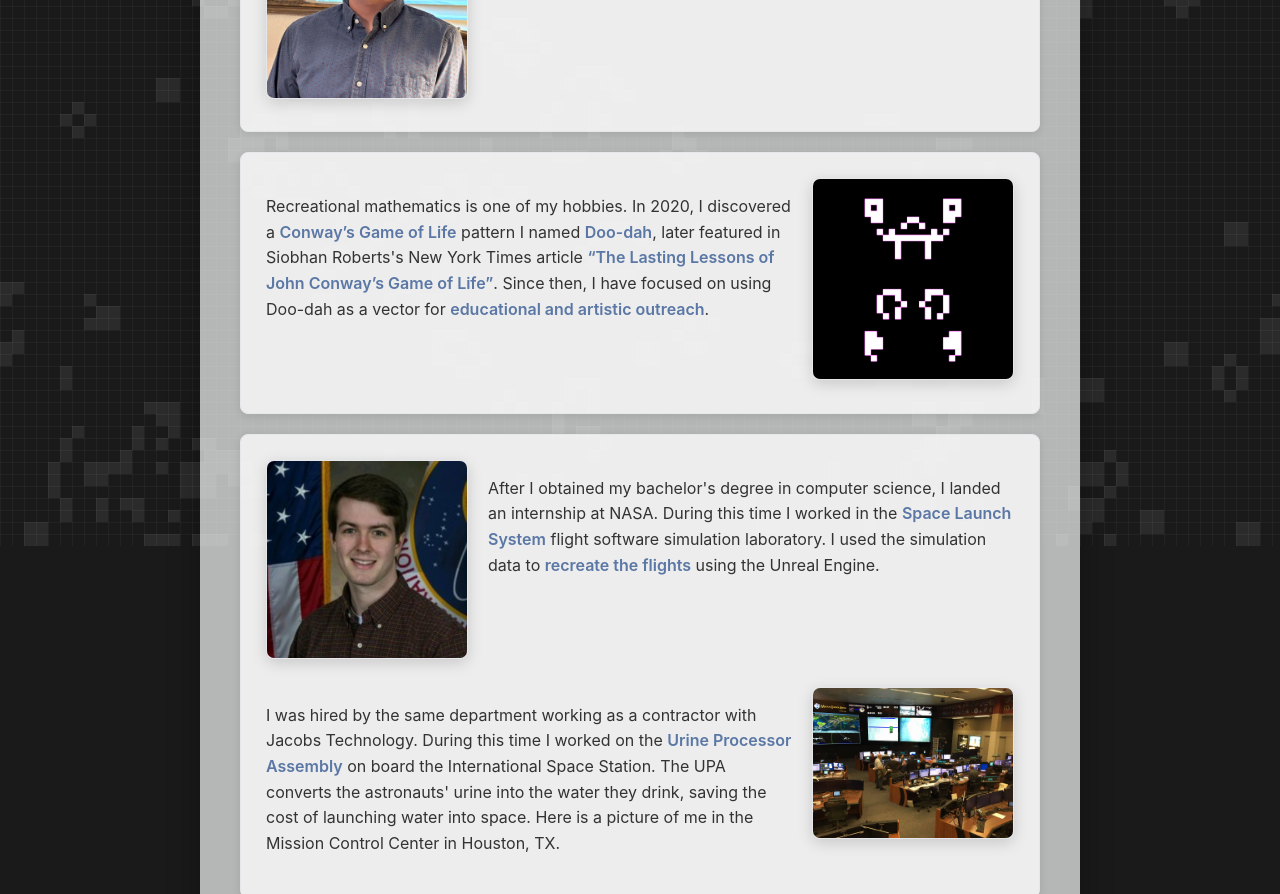
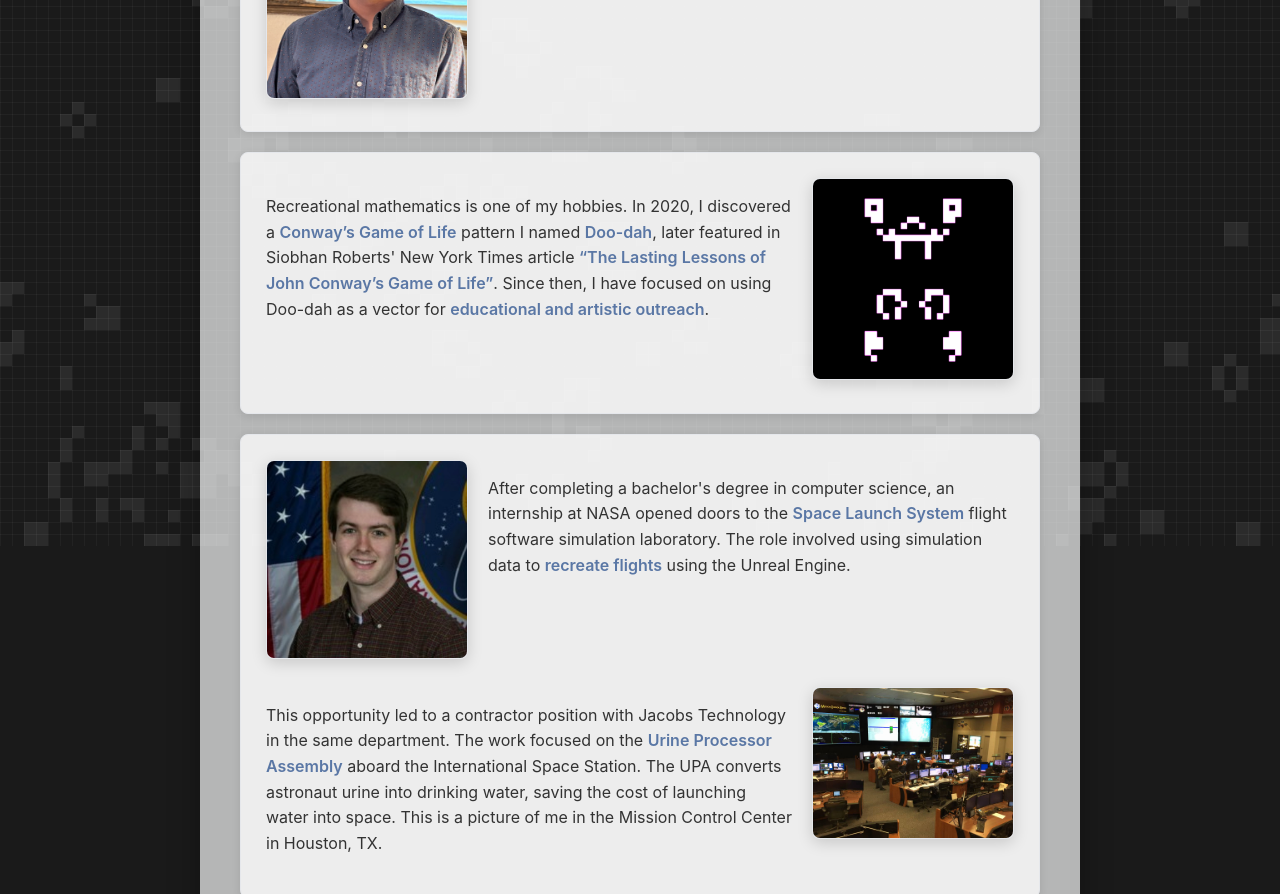
Before and after one commit to johnwinston/johnwinston.github.io, a Jekyll site: the page built from index.html, in a window 1280 px wide, cut to the strip 354-1248 px from the top of the page. Built offline with Jekyll 4.4.1, drawn with Linux system fonts in a browser that asks for light colours; some of the changed text lies outside the part shown.

Commit message:
Grammar stuff, page stuff

```diff
--- a/_layouts/default.html
+++ b/_layouts/default.html
@@ -116,12 +116,62 @@
             flex: 1;
         }
 
+        /* NASA section specific styles */
+        .nasa-section {
+            width: 100%;
+        }
+
+        .nasa-item {
+            display: flex;
+            align-items: flex-start;
+            margin-bottom: 20px;
+        }
+
+        .nasa-item:last-child {
+            margin-bottom: 0;
+        }
+
+        .nasa-item.reverse {
+            flex-direction: row-reverse;
+        }
+
+        .nasa-item .nasa-image {
+            max-width: 200px;
+            margin-right: 20px;
+            border-radius: 8px;
+            box-shadow: 0 4px 15px rgba(0,0,0,0.15);
+            border: 1px solid #e5e7eb;
+            transition: transform 0.2s ease, box-shadow 0.2s ease;
+            cursor: pointer;
+        }
+
+        .nasa-item.reverse .nasa-image {
+            margin-right: 0;
+            margin-left: 20px;
+        }
+
+        .nasa-item a:hover .nasa-image {
+            transform: scale(1.05);
+            box-shadow: 0 6px 20px rgba(0,0,0,0.25);
+        }
+
         @media (max-width: 600px) {
             .content-with-image {
                 flex-direction: column;
             }
             .content-with-image.reverse {
                 flex-direction: column;
+            }
+
+            .nasa-item,
+            .nasa-item.reverse {
+                flex-direction: column;
+            }
+
+            .nasa-item .nasa-image,
+            .nasa-item.reverse .nasa-image {
+                margin: 0 0 15px 0;
+                align-self: center;
             }
         }
 
--- a/index.html
+++ b/index.html
@@ -20,26 +20,26 @@
         <img src="/assets/images/doodah.gif" alt="Doo-dah animation">
     </a>
     <div class="text">
-        <p>Recreational mathematics is one of my hobbies. In 2020, I discovered a <a href="https://en.wikipedia.org/wiki/Conway's_Game_of_Life">Conway’s Game of Life</a> pattern I named <a href="https://conwaylife.com/wiki/Doo-dah">Doo-dah</a>, later featured in Siobhan Roberts's New York Times article <a href="https://www.nytimes.com/2020/12/28/science/math-conway-game-of-life.html">“The Lasting Lessons of John Conway’s Game of Life”</a>. Since then, I have focused on using Doo-dah as a vector for <a href="https://gallery.bridgesmathart.org/exhibitions/bridges-2025-exhibition-of-mathematical-art/john-winston-garth">educational and artistic outreach</a>.</p>
+        <p>Recreational mathematics is one of my hobbies. In 2020, I discovered a <a href="https://en.wikipedia.org/wiki/Conway's_Game_of_Life">Conway’s Game of Life</a> pattern I named <a href="https://conwaylife.com/wiki/Doo-dah">Doo-dah</a>, later featured in Siobhan Roberts' New York Times article <a href="https://www.nytimes.com/2020/12/28/science/math-conway-game-of-life.html">“The Lasting Lessons of John Conway’s Game of Life”</a>. Since then, I have focused on using Doo-dah as a vector for <a href="https://gallery.bridgesmathart.org/exhibitions/bridges-2025-exhibition-of-mathematical-art/john-winston-garth">educational and artistic outreach</a>.</p>
     </div>
 </div>
 
 <div class="content-with-image">
-    <div style="display: flex; flex-direction: column; gap: 20px; width: 100%;">
-        <div style="display: flex; align-items: flex-start; gap: 20px;">
+    <div class="nasa-section">
+        <div class="nasa-item">
             <a href="/assets/images/NASA_Me.PNG">
-                <img src="/assets/images/NASA_Me.PNG" alt="John Winston at NASA" style="max-width: 200px; border-radius: 8px; box-shadow: 0 4px 15px rgba(0,0,0,0.15); border: 1px solid #e5e7eb;">
+                <img src="/assets/images/NASA_Me.PNG" alt="John Winston at NASA" class="nasa-image">
             </a>
             <div class="text">
-                <p>After I obtained my bachelor's degree in computer science, I landed an internship at NASA. During this time I worked in the <a href="https://en.wikipedia.org/wiki/Space_Launch_System">Space Launch System</a> flight software simulation laboratory. I used the simulation data to <a href="https://youtu.be/hCvc1v0qGc8">recreate the flights</a> using the Unreal Engine.</p>
+                <p>After completing a bachelor's degree in computer science, an internship at NASA opened doors to the <a href="https://en.wikipedia.org/wiki/Space_Launch_System">Space Launch System</a> flight software simulation laboratory. The role involved using simulation data to <a href="https://youtu.be/hCvc1v0qGc8">recreate flights</a> using the Unreal Engine.</p>
             </div>
         </div>
-        <div style="display: flex; flex-direction: row-reverse; align-items: flex-start; gap: 20px;">
+        <div class="nasa-item reverse">
             <a href="/assets/images/Me_in_Houston.jpg">
-                <img src="/assets/images/Me_in_Houston.jpg" alt="John Winston in Houston" style="max-width: 200px; border-radius: 8px; box-shadow: 0 4px 15px rgba(0,0,0,0.15); border: 1px solid #e5e7eb;">
+                <img src="/assets/images/Me_in_Houston.jpg" alt="John Winston in Houston" class="nasa-image">
             </a>
             <div class="text">
-                <p>I was hired by the same department working as a contractor with Jacobs Technology. During this time I worked on the <a href="https://en.wikipedia.org/wiki/ISS_ECLSS#Water_recovery_systems">Urine Processor Assembly</a> on board the International Space Station. The UPA converts the astronauts' urine into the water they drink, saving the cost of launching water into space. Here is a picture of me in the Mission Control Center in Houston, TX.</p>
+                <p>This opportunity led to a contractor position with Jacobs Technology in the same department. The work focused on the <a href="https://en.wikipedia.org/wiki/ISS_ECLSS#Water_recovery_systems">Urine Processor Assembly</a> aboard the International Space Station. The UPA converts astronaut urine into drinking water, saving the cost of launching water into space. This is a picture of me in the Mission Control Center in Houston, TX.</p>
             </div>
         </div>
     </div>
@@ -50,7 +50,7 @@
         <img src="/assets/images/portaball.jpeg" alt="PortaBall 1 telescope">
     </a>
     <div class="text">
-        <p>I am currently obsessed with my new (used) <a href="https://www.youtube.com/watch?v=qs19jqiYRUg">Portaball</a> telescope. I enjoy using my telescope for educational outreach. I am a lifetime member of the <a href="https://vbas.org/">Von Braun Astronomical Society</a> (where I volunteer), I have completed the <a href="https://www.astroleague.org/messier-observing-program/">Messier Observing Program</a>, and I have been building <a href="https://www.astronomyboy.com/eyepieces/">custom eyepieces</a>.</p>
+        <p>A new (used) <a href="https://www.youtube.com/watch?v=qs19jqiYRUg">Portaball</a> telescope has become my current obsession. I am a lifetime member of the <a href="https://vbas.org/">Von Braun Astronomical Society</a>, I have completed the <a href="https://www.astroleague.org/messier-observing-program/">Messier Observing Program</a>, and I have been building <a href="https://www.astronomyboy.com/eyepieces/">custom eyepieces</a>.</p>
     </div>
 </div>
 
```
Also changed, not shown: other parts of index.html (+1 -1 lines).
